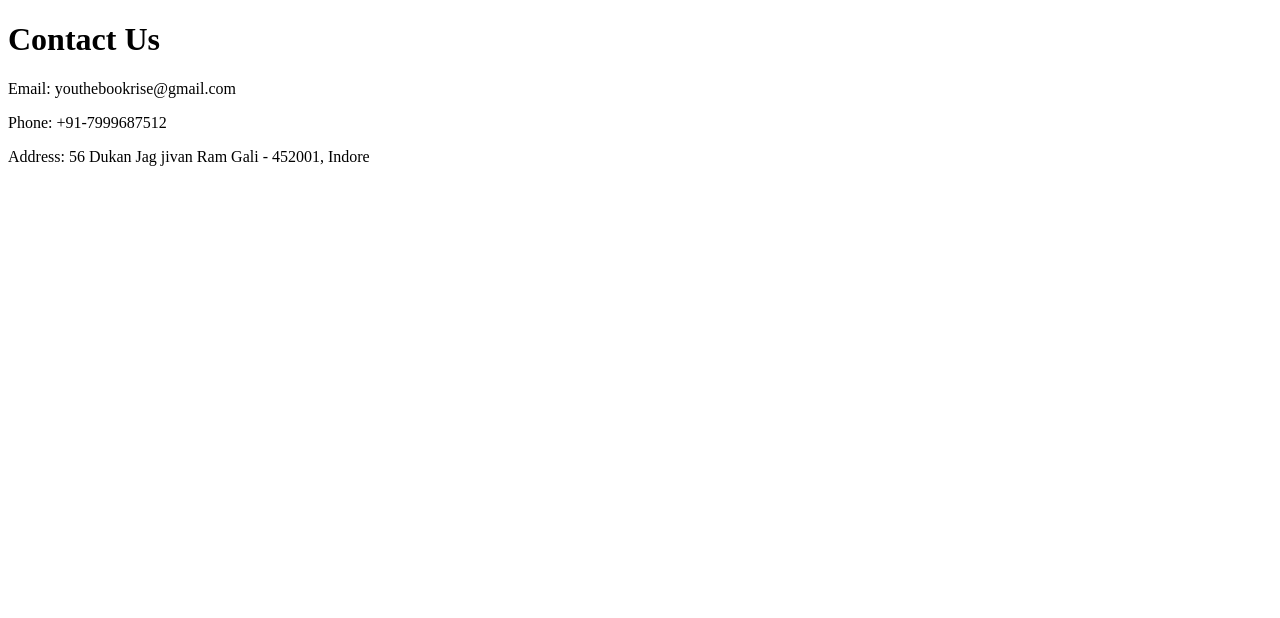
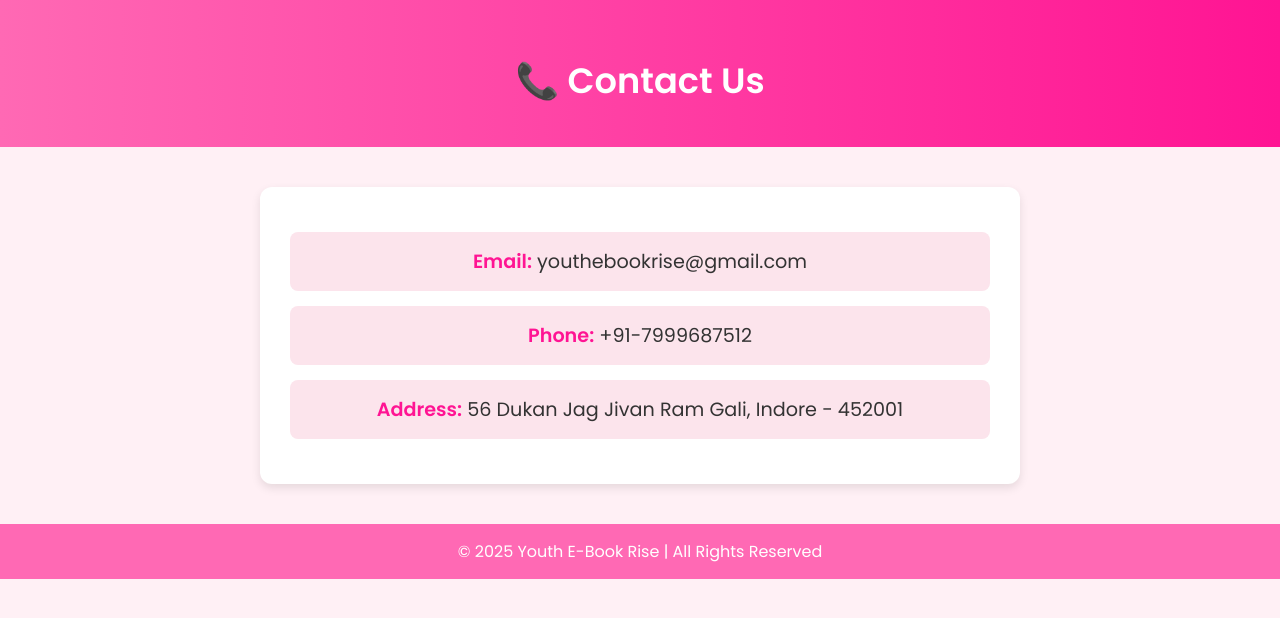
Before and after one commit to Saurabhgupta301/youth-ebook-rise, a website: page contact.html in a window 1280 px wide. Drawn offline with Linux system fonts and the light colour scheme.

Commit message:
Update contact.html

```diff
--- a/contact.html
+++ b/contact.html
@@ -1,10 +1,75 @@
 <!DOCTYPE html>
 <html lang="en">
-<head><meta charset="UTF-8"><title>Contact Us</title></head>
+<head>
+  <meta charset="UTF-8">
+  <meta name="viewport" content="width=device-width, initial-scale=1.0">
+  <title>Contact Us | Youth E-Book Rise</title>
+  <link href="https://fonts.googleapis.com/css2?family=Poppins:wght@400;600&display=swap" rel="stylesheet">
+  <style>
+    body {
+      font-family: 'Poppins', sans-serif;
+      margin: 0;
+      padding: 0;
+      background: #fff0f5;
+      color: #333;
+    }
+    header {
+      background: linear-gradient(90deg, #ff69b4, #ff1493);
+      color: white;
+      text-align: center;
+      padding: 30px 20px;
+    }
+    header h1 {
+      font-size: 2.2rem;
+      margin-bottom: 10px;
+    }
+    .container {
+      width: 90%;
+      max-width: 700px;
+      margin: 40px auto;
+      background: white;
+      padding: 30px;
+      border-radius: 12px;
+      box-shadow: 0 4px 10px rgba(0, 0, 0, 0.1);
+      text-align: center;
+    }
+    .contact-item {
+      font-size: 1.2rem;
+      background: #fce4ec;
+      margin: 15px 0;
+      padding: 15px;
+      border-radius: 8px;
+    }
+    .contact-item strong {
+      color: #ff1493;
+    }
+    footer {
+      text-align: center;
+      background: #ff69b4;
+      color: white;
+      padding: 15px;
+      margin-top: 30px;
+    }
+    footer a {
+      color: white;
+      margin: 0 10px;
+      text-decoration: none;
+    }
+  </style>
+</head>
 <body>
-  <h1>Contact Us</h1>
-  <p>Email: youthebookrise@gmail.com</p>
-  <p>Phone: +91-7999687512</p>
-  <p>Address: 56 Dukan Jag jivan Ram Gali - 452001, Indore </p>
+  <header>
+    <h1>📞 Contact Us</h1>
+  </header>
+
+  <div class="container">
+    <div class="contact-item"><strong>Email:</strong> youthebookrise@gmail.com</div>
+    <div class="contact-item"><strong>Phone:</strong> +91-7999687512</div>
+    <div class="contact-item"><strong>Address:</strong> 56 Dukan Jag Jivan Ram Gali, Indore - 452001</div>
+  </div>
+
+  <footer>
+    &copy; 2025 Youth E-Book Rise | All Rights Reserved
+  </footer>
 </body>
 </html>
```
